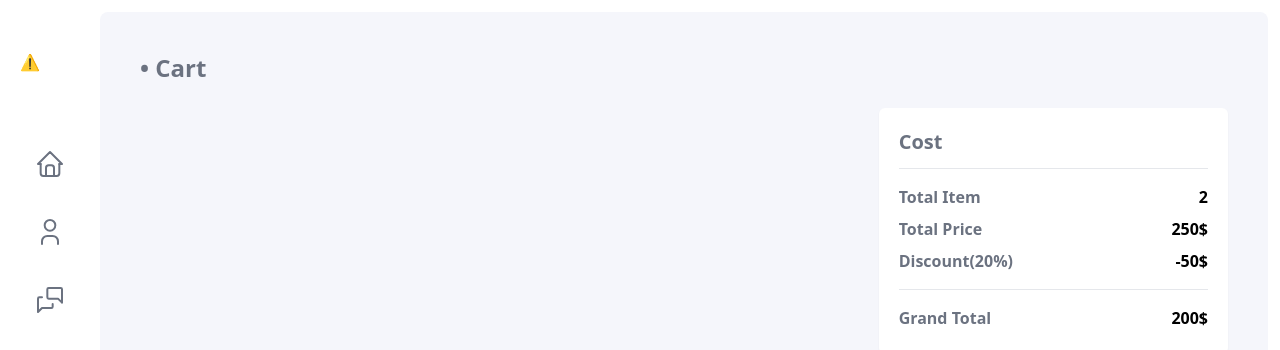
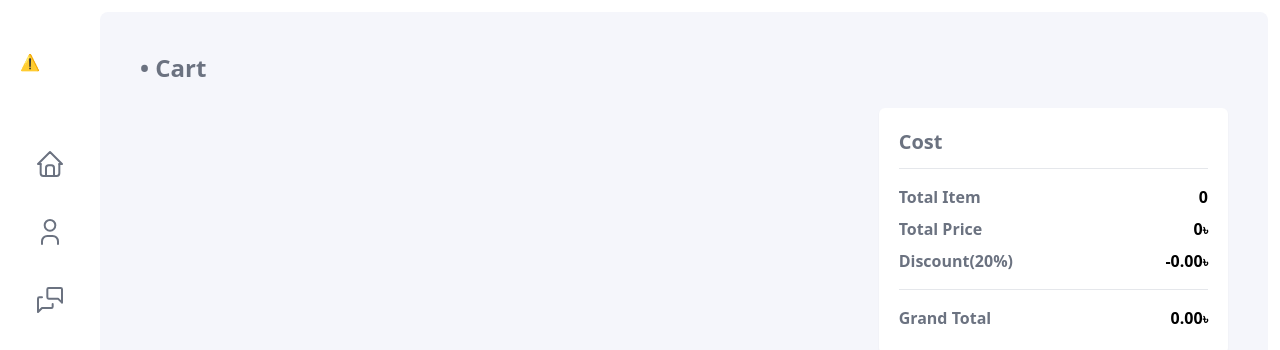
Before and after one commit to aushamim/Library-Management-System-Client, a React (Create React App) app: page /cart in a window 1280 px wide. Shown: the top 350 px of the page. Built offline with nearby package versions, Linux system fonts and the light colour scheme; no server answers; sample sign-in values are in the browser's storage.

Commit message:
[Cart] Added Calculations

```diff
--- a/src/Components/Books/Books.js
+++ b/src/Components/Books/Books.js
@@ -6,7 +6,7 @@ import defaultCover from "./../../Media/default-cover.jpg";
 const Books = ({ id, title, author, date, publisher, price, cover }) => {
   const pathArray = window.location.pathname.split("/");
 
-  const { storeCart, removeFromCart } = useAuth();
+  const { storeCart, removeFromCart, storePrice } = useAuth();
 
   return (
     <div className="bg-white rounded-md shadow flex h-max">
@@ -27,7 +27,8 @@ const Books = ({ id, title, author, date, publisher, price, cover }) => {
           </p>
           <p className="text-xs mb-1 font-semibold">
             <span className="text-gray-400">Price: </span>
-            {price}$
+            {price}
+            <span className="font-extrabold text-sm">৳</span>
           </p>
         </div>
         <hr className="my-3" />
@@ -147,6 +148,7 @@ const Books = ({ id, title, author, date, publisher, price, cover }) => {
               className="bg-emerald-100 hover:bg-emerald-300 transition ease-in-out duration-500 shadow-sm p-2 rounded-md font-semibold text-xs flex items-center justify-center"
               onClick={() => {
                 storeCart({ id: id, price: price });
+                storePrice(price);
               }}
             >
               <svg
--- a/src/Hooks/useFirebase.js
+++ b/src/Hooks/useFirebase.js
@@ -36,6 +36,20 @@ const useFirebase = () => {
   // google auth
   const googleProvider = new GoogleAuthProvider();
 
+  // Cart Calculations
+  // const [totalPrice, setTotalPrice] = useState(0);
+
+  // Read Cart
+  const getPrice = () => {
+    const lsPrice = localStorage.getItem("price");
+    return lsPrice ? parseInt(JSON.parse(lsPrice)) : 0;
+  };
+  // Write Cart
+  const storePrice = (data) => {
+    const lsPrice = getPrice();
+    localStorage.setItem("price", JSON.stringify(lsPrice + data));
+  };
+
   // Refresh Handler
   const [refreshState, setRefreshState] = useState(true);
 
@@ -58,6 +72,7 @@ const useFirebase = () => {
   // Clear cart
   const clearCart = () => {
     localStorage.clear();
+    window.location.reload();
   };
 
   // register new user
@@ -264,6 +279,8 @@ const useFirebase = () => {
     storeCart,
     removeFromCart,
     clearCart,
+    getPrice,
+    storePrice,
   };
 };
 
--- a/src/Pages/Cart/Cart.js
+++ b/src/Pages/Cart/Cart.js
@@ -3,8 +3,8 @@ import Books from "../../Components/Books/Books";
 import useAuth from "../../Hooks/useAuth";
 
 const Cart = () => {
-  const { books, getCart } = useAuth();
-
+  const { books, getCart, clearCart, getPrice } = useAuth();
+  const totalPrice = getPrice();
   const [cartItems, setCartItems] = useState([]);
   useEffect(() => {
     setCartItems(getCart);
@@ -40,19 +40,35 @@ const Cart = () => {
           <hr className="my-3" />
           <div className="grid grid-cols-2">
             <p className="font-semibold text-gray-500 my-1">Total Item</p>
-            <p className="text-right font-semibold my-1">2</p>
+            <p className="text-right font-semibold my-1">{cartItems.length}</p>
             <p className="font-semibold text-gray-500 my-1">Total Price</p>
-            <p className="text-right font-semibold my-1">250$</p>
+            <p className="text-right font-semibold my-1">
+              {totalPrice}
+              <span className="font-extrabold text-sm">৳</span>
+            </p>
             <p className="font-semibold text-gray-500 my-1">Discount(20%)</p>
-            <p className="text-right font-semibold my-1">-50$</p>
+            <p className="text-right font-semibold my-1">
+              -{(totalPrice * (20 / 100)).toFixed(2)}
+              <span className="font-extrabold text-sm">৳</span>
+            </p>
             <hr className="my-3" />
             <hr className="my-3" />
             <p className="font-semibold text-gray-500 my-1">Grand Total</p>
-            <p className="text-right font-semibold my-1">200$</p>
+            <p className="text-right font-semibold my-1">
+              <span id="grandTotal">
+                {(totalPrice - totalPrice * (20 / 100)).toFixed(2)}
+              </span>
+              <span className="font-extrabold text-sm">৳</span>
+            </p>
           </div>
         </div>
         <div className="mt-5 rounded-md shadow-sm 2xl:w-3/4">
-          <button className="bg-blue-100 hover:bg-blue-300 transition ease-in-out duration-500 shadow-sm p-2 rounded-md font-semibold text-xs flex items-center justify-center w-full">
+          <button
+            className="bg-blue-100 hover:bg-blue-300 transition ease-in-out duration-500 shadow-sm p-2 rounded-md font-semibold text-xs flex items-center justify-center w-full"
+            onClick={() => {
+              clearCart();
+            }}
+          >
             <svg
               xmlns="http://www.w3.org/2000/svg"
               className="icon icon-tabler icon-tabler-shopping-cart-plus"
```
